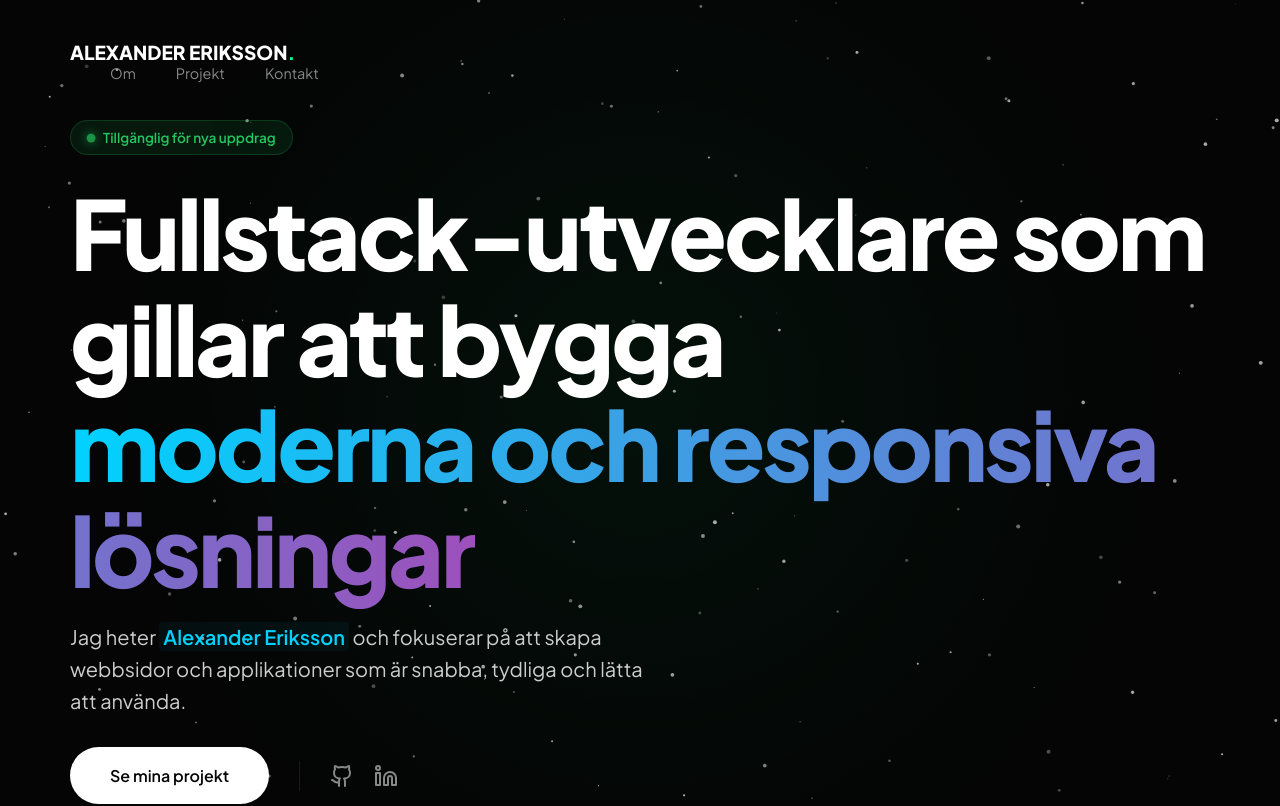
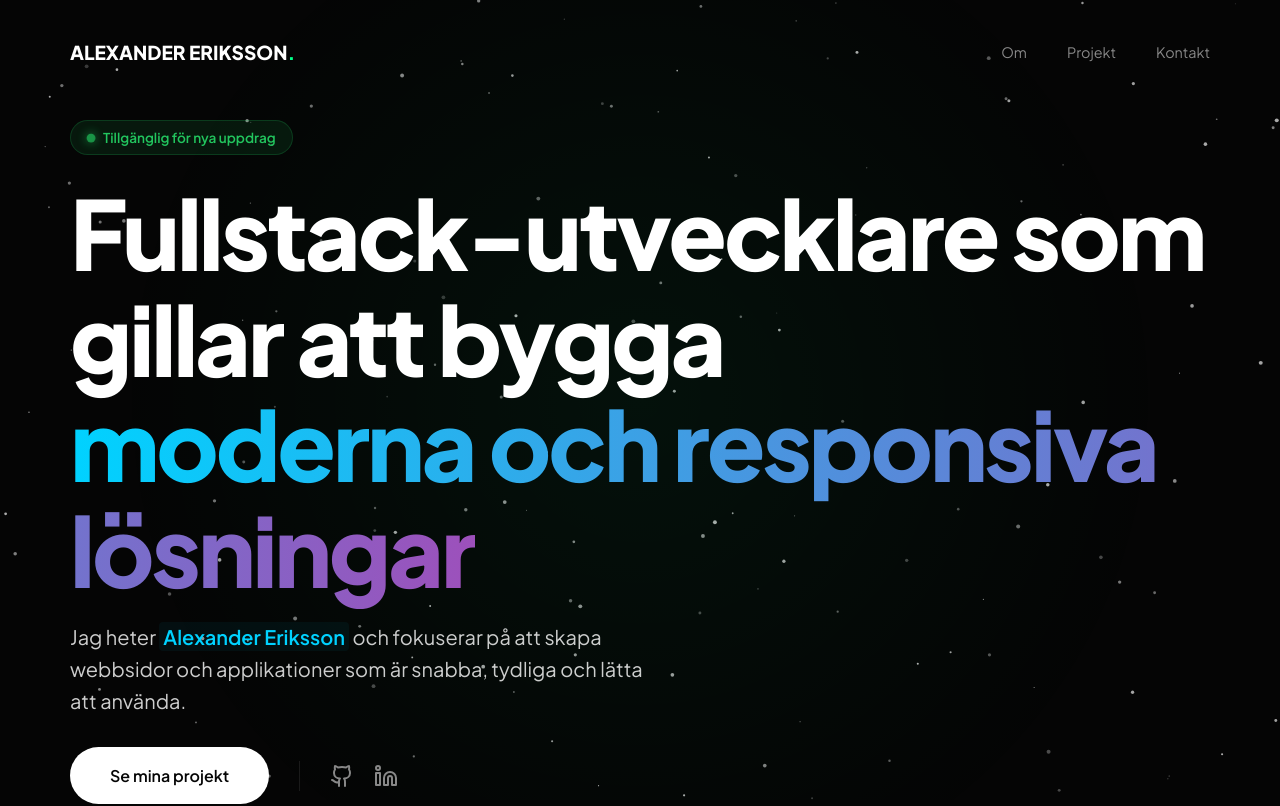
Before and after one commit to AlexanderEriksson92/min-portfolio, a React (Create React App) app: page / in a window 1280 px wide. Shown: the top 806 px of the page. Built offline with nearby package versions, Linux system fonts and the light colour scheme.

Commit message:
Refactor navbar styles for improved layout and alignment

```diff
--- a/src/App.css
+++ b/src/App.css
@@ -75,14 +75,22 @@ html.lenis {
 /* --- NAVBAR & PERFEKT KRYSS --- */
 .navbar {
   display: flex;
-  justify-content: space-between;
+  justify-content: space-between; /* Denna tvingar loggan till vänster och nav-links till höger */
   align-items: center;
-  padding: 40px 0;
+  padding: 40px 30px; /* 30px padding på sidorna så de inte nuddar skärmkanten */
   position: absolute;
   top: 0;
+  left: 50%;
+  transform: translateX(-50%);
   width: 100%;
-  max-width: 1200px;
+  max-width: 1200px; /* Håller innehållet centrerat på stora skärmar */
   z-index: 2000;
+}
+
+.nav-links {
+  display: flex;
+  align-items: center;
+  margin-left: auto; /* Extra säkerhet för att trycka länkarna till höger */
 }
 
 .logo {
@@ -126,11 +134,6 @@ html.lenis {
 
 .menu-icon.active span:nth-child(3) {
   transform: translateY(-7px) rotate(-45deg);
-}
-
-.nav-links {
-  display: flex;
-  align-items: center;
 }
 
 .nav-links a {
--- a/src/App.js
+++ b/src/App.js
@@ -70,7 +70,6 @@ const App = () => {
       <div className="bg-glow"></div>
 
       <nav className="navbar">
-        <div className="navbar-container">
         <motion.div initial={{ opacity: 0 }} animate={{ opacity: 1 }} className="logo">
           {name.toUpperCase()}<span className="dot">.</span>
         </motion.div>
@@ -85,7 +84,6 @@ const App = () => {
           <a href="#about" onClick={() => setIsMenuOpen(false)}>Om</a>
           <a href="#projects" onClick={() => setIsMenuOpen(false)}>Projekt</a>
           <a href="#contact" onClick={() => setIsMenuOpen(false)}>Kontakt</a>
-          </div>
         </div>
       </nav>
 
@@ -141,7 +139,6 @@ const App = () => {
             transition={{ duration: 0.8 }}
           >
             <img src="/about-profile-img.jpg" alt={name} />
-            <div className="img-border-decoration"></div>
           </motion.div>
 
           <motion.div
```
Lines whose indentation alone changed are shown as unchanged.
